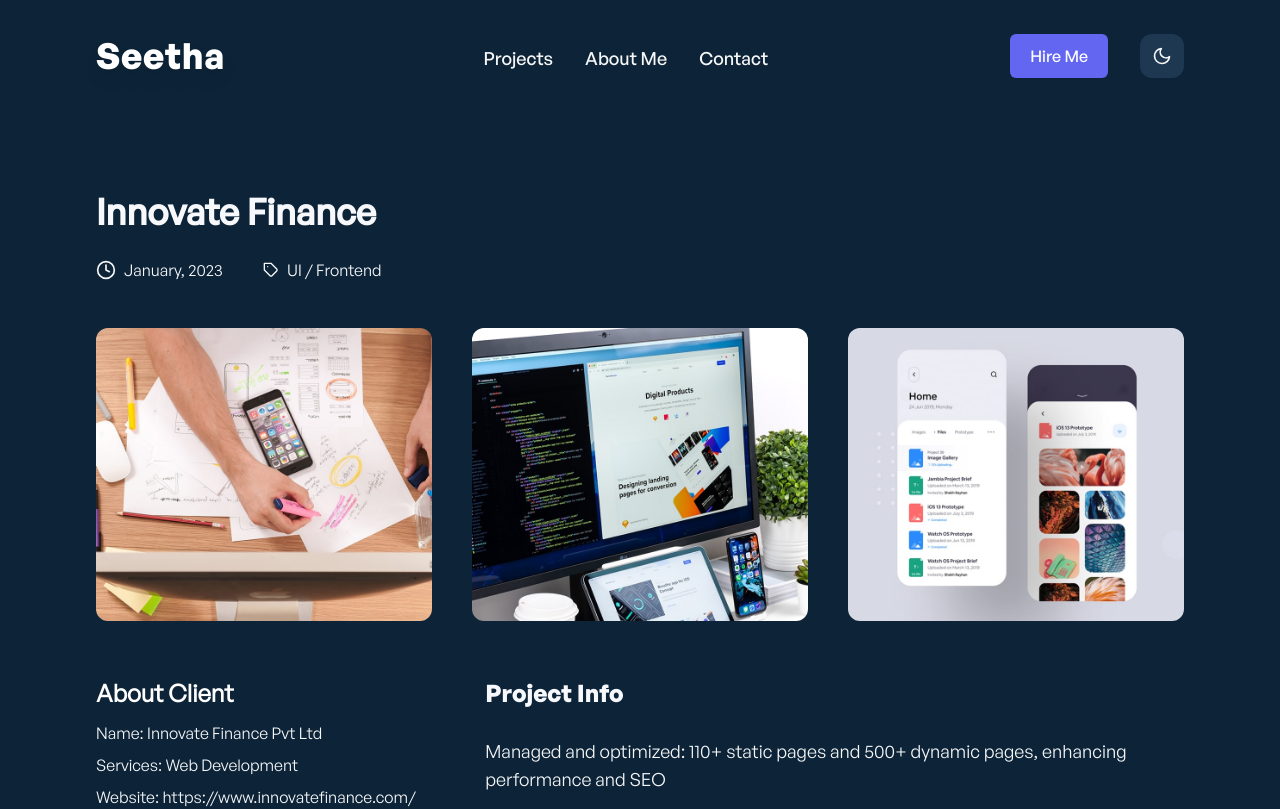
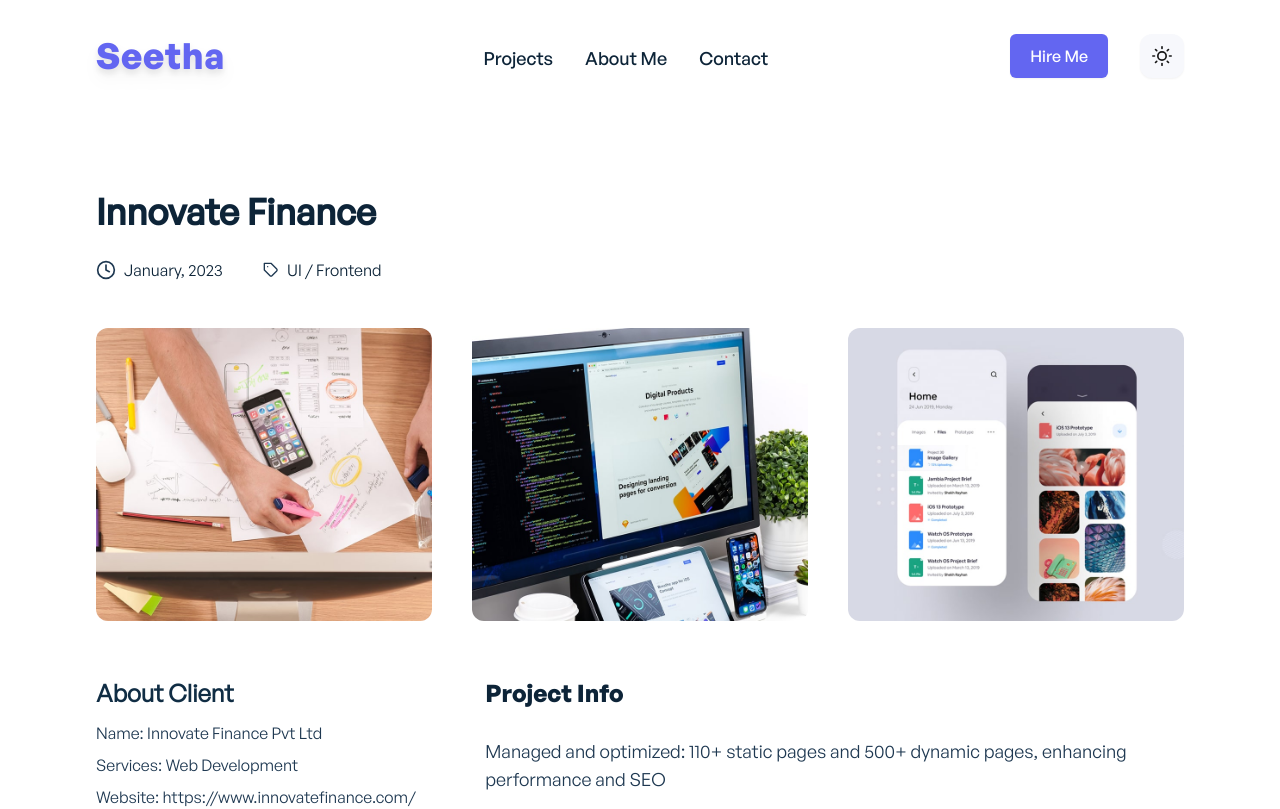
Before and after one commit to seetha-devi/my-portfolio, a Next.js app: page /projects/1 in a window 1280 px wide. Shown: the top 809 px of the page. Built offline with nearby package versions, Linux system fonts and the light colour scheme.

Commit message:
margin value updated

```diff
--- a/components/shared/AppFooter.jsx
+++ b/components/shared/AppFooter.jsx
@@ -31,7 +31,7 @@
 
   function AppFooter() {
 	return (
-	  <footer className="bg-gray-100 dark:bg-primary-dark text-gray-800 dark:text-gray-200 py-6 transition-colors duration-500">
+	  <footer className="bg-gray-100 dark:bg-primary-dark text-gray-800 dark:text-gray-200 py-6 transition-colors duration-500 mt-5">
 		<div className="container mx-auto text-center">
 		  <h2 className="text-2xl font-semibold mb-4">Contact Me</h2>
 		  <p className="mb-4">
--- a/components/shared/AppHeader.jsx
+++ b/components/shared/AppHeader.jsx
@@ -8,12 +8,7 @@
 function AppHeader() {
     const [showMenu, setShowMenu] = useState(false);
     const [showModal, setShowModal] = useState(false);
-	const [activeTheme, setTheme] = useThemeSwitcher();
-
-	useEffect(() => {
-		// Ensure the client-side rendering matches the server-side
-		document.documentElement.classList.toggle('dark', activeTheme === 'dark');
-	}, [activeTheme]);
+    const [activeTheme, toggleTheme] = useThemeSwitcher();
 
     function toggleMenu() {
         setShowMenu(prev => !prev);
@@ -31,9 +26,7 @@
             id="nav"
             className="sm:container sm:mx-auto"
         >
-			{/* Header */}
             <div className="z-10 max-w-screen-lg xl:max-w-screen-xl block sm:flex sm:justify-between sm:items-center py-6">
-				{/* Header menu links and small screen hamburger menu */}
                 <div className="flex justify-between items-center px-4 sm:px-0">
                     <div>
                         <Link href="/">
@@ -45,7 +38,7 @@
 
                     {/* Theme switcher small screen */}
                     <div
-						onClick={() => setTheme(activeTheme)}
+                        onClick={toggleTheme}
                         aria-label="Theme Switcher"
                         className="block sm:hidden ml-0 bg-primary-light dark:bg-ternary-dark p-3 shadow-sm rounded-xl cursor-pointer"
                     >
@@ -81,17 +74,17 @@
                             : 'hidden'
                     }
                 >
-					<div className="block text-left text-lg text-primary-dark dark:text-ternary-light hover:text-secondary-dark dark:hover:text-secondary-light  sm:mx-4 mb-2 sm:py-2">
+                    <div className="block text-left text-lg text-primary-dark dark:text-ternary-light hover:text-secondary-dark dark:hover:text-secondary-light sm:mx-4 mb-2 sm:py-2">
                         <Link href="/projects" aria-label="Projects">
                             Projects
                         </Link>
                     </div>
-					<div className="block text-left text-lg text-primary-dark dark:text-ternary-light hover:text-secondary-dark dark:hover:text-secondary-light  sm:mx-4 mb-2 sm:py-2 border-t-2 pt-3 sm:pt-2 sm:border-t-0 border-primary-light dark:border-secondary-dark">
+                    <div className="block text-left text-lg text-primary-dark dark:text-ternary-light hover:text-secondary-dark dark:hover:text-secondary-light sm:mx-4 mb-2 sm:py-2 border-t-2 pt-3 sm:pt-2 sm:border-t-0 border-primary-light dark:border-secondary-dark">
                         <Link href="/about" aria-label="About Me">
                             About Me
                         </Link>
                     </div>
-					<div className="block text-left text-lg text-primary-dark dark:text-ternary-light hover:text-secondary-dark dark:hover:text-secondary-light  sm:mx-4 mb-2 sm:py-2 border-t-2 pt-3 sm:pt-2 sm:border-t-0 border-primary-light dark:border-secondary-dark">
+                    <div className="block text-left text-lg text-primary-dark dark:text-ternary-light hover:text-secondary-dark dark:hover:text-secondary-light sm:mx-4 mb-2 sm:py-2 border-t-2 pt-3 sm:pt-2 sm:border-t-0 border-primary-light dark:border-secondary-dark">
                         <Link href="/contact" aria-label="Contact">
                             Contact
                         </Link>
@@ -110,20 +103,20 @@
                 {/* Header links large screen */}
                 <div className="font-general-medium hidden m-0 sm:ml-4 mt-5 sm:mt-3 sm:flex p-5 sm:p-0 justify-center items-center shadow-lg sm:shadow-none">
                     <div
-						className="block text-left text-lg font-medium text-primary-dark dark:text-ternary-light hover:text-secondary-dark dark:hover:text-secondary-light  sm:mx-4 mb-2 sm:py-2"
+                        className="block text-left text-lg font-medium text-primary-dark dark:text-ternary-light hover:text-secondary-dark dark:hover:text-secondary-light sm:mx-4 mb-2 sm:py-2"
                         aria-label="Projects"
                     >
                         <Link href="/projects">Projects</Link>
                     </div>
                     <div
-						className="block text-left text-lg font-medium text-primary-dark dark:text-ternary-light hover:text-secondary-dark dark:hover:text-secondary-light  sm:mx-4 mb-2 sm:py-2"
+                        className="block text-left text-lg font-medium text-primary-dark dark:text-ternary-light hover:text-secondary-dark dark:hover:text-secondary-light sm:mx-4 mb-2 sm:py-2"
                         aria-label="About Me"
                     >
                         <Link href="/about">About Me</Link>
                     </div>
 
                     <div
-						className="block text-left text-lg font-medium text-primary-dark dark:text-ternary-light hover:text-secondary-dark dark:hover:text-secondary-light  sm:mx-4 mb-2 sm:py-2"
+                        className="block text-left text-lg font-medium text-primary-dark dark:text-ternary-light hover:text-secondary-dark dark:hover:text-secondary-light sm:mx-4 mb-2 sm:py-2"
                         aria-label="Contact"
                     >
                         <Link href="/contact">Contact</Link>
@@ -144,14 +137,14 @@
 
                     {/* Theme switcher large screen */}
                     <div
-						onClick={() => setTheme(activeTheme)}
+                        onClick={toggleTheme}
                         aria-label="Theme Switcher"
                         className="ml-8 bg-primary-light dark:bg-ternary-dark p-3 shadow-sm rounded-xl cursor-pointer"
                     >
                         {activeTheme === 'dark' ? (
                             <FiMoon className="text-ternary-dark hover:text-gray-400 dark:text-ternary-light dark:hover:text-primary-light text-xl" />
                         ) : (
-							<FiSun className="text-gray-200 hover:text-gray-50 text-xl" />
+                            <FiSun className="text-gray-900 hover:text-gray-50 text-xl" />
                         )}
                     </div>
                 </div>
--- a/data/projectsData.js
+++ b/data/projectsData.js
@@ -1,11 +1,4 @@
 import { v4 as uuidv4 } from 'uuid';
-// import {
-// 	FiLinkedin,
-// 	FiGlobe,
-// 	FiGithub
-// } from 'react-icons/fi';
-
-// import {BsWhatsapp} from 'react-icons/bs'
 
 export const projectsData = [
 	{
@@ -13,7 +6,7 @@
 		title: 'Innovate Finance(Client)',
 		url: 'innovate-finance',
 		category: 'Web Application',
-		img: '/images/innfin.png',
+		img: '/images/Innfin.png',
 		ProjectHeader: {
 			title: 'Innovate Finance',
 			publishDate: 'January, 2023',
@@ -451,7 +444,7 @@
 	},
 	{
 		id: 5,
-		title: 'GBBC',
+		title: 'GBBCv(client)',
 		url: 'wetalk-social-app',
 		category: 'Web Application',
 		img: '/images/gbbc.png',
--- a/hooks/useThemeSwitcher.jsx
+++ b/hooks/useThemeSwitcher.jsx
@@ -1,22 +1,22 @@
 import { useState, useEffect } from 'react';
 
 const useThemeSwitcher = () => {
-	const [theme, setTheme] = useState(() => {
-		if (typeof window !== 'undefined') {
-			return localStorage.getItem('theme') || 'light'; // Default theme if not set
-		}
-		return 'light'; // Default for server-side
-	});
-	const activeTheme = theme === 'dark' ? 'light' : 'dark';
+    const [theme, setTheme] = useState('light');
 
-	useEffect(() => {
-		const root = window.document.documentElement;
-		root.classList.remove(activeTheme);
-		root.classList.add(theme);
-		localStorage.setItem('theme', theme);
-	}, [theme, activeTheme]);
+    useEffect(() => {
+        const savedTheme = localStorage.getItem('theme') || 'light';
+        setTheme(savedTheme);
+        document.documentElement.classList.toggle('dark', savedTheme === 'dark');
+    }, []);
 
-	return [activeTheme, setTheme];
+    const toggleTheme = () => {
+        const newTheme = theme === 'dark' ? 'light' : 'dark';
+        setTheme(newTheme);
+        document.documentElement.classList.toggle('dark', newTheme === 'dark');
+        localStorage.setItem('theme', newTheme);
+    };
+
+    return [theme, toggleTheme];
 };
 
 export default useThemeSwitcher;
```
Lines whose indentation alone changed are shown as unchanged.
